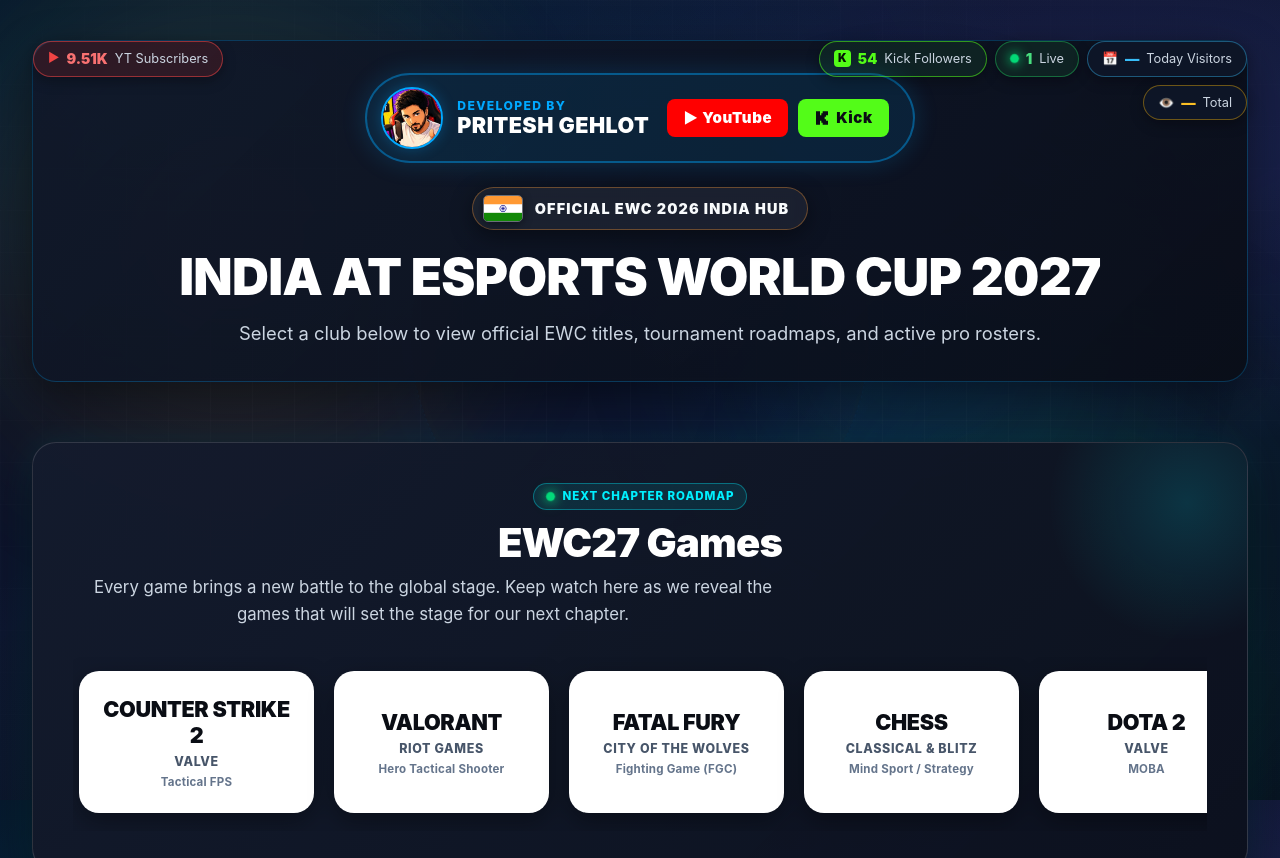
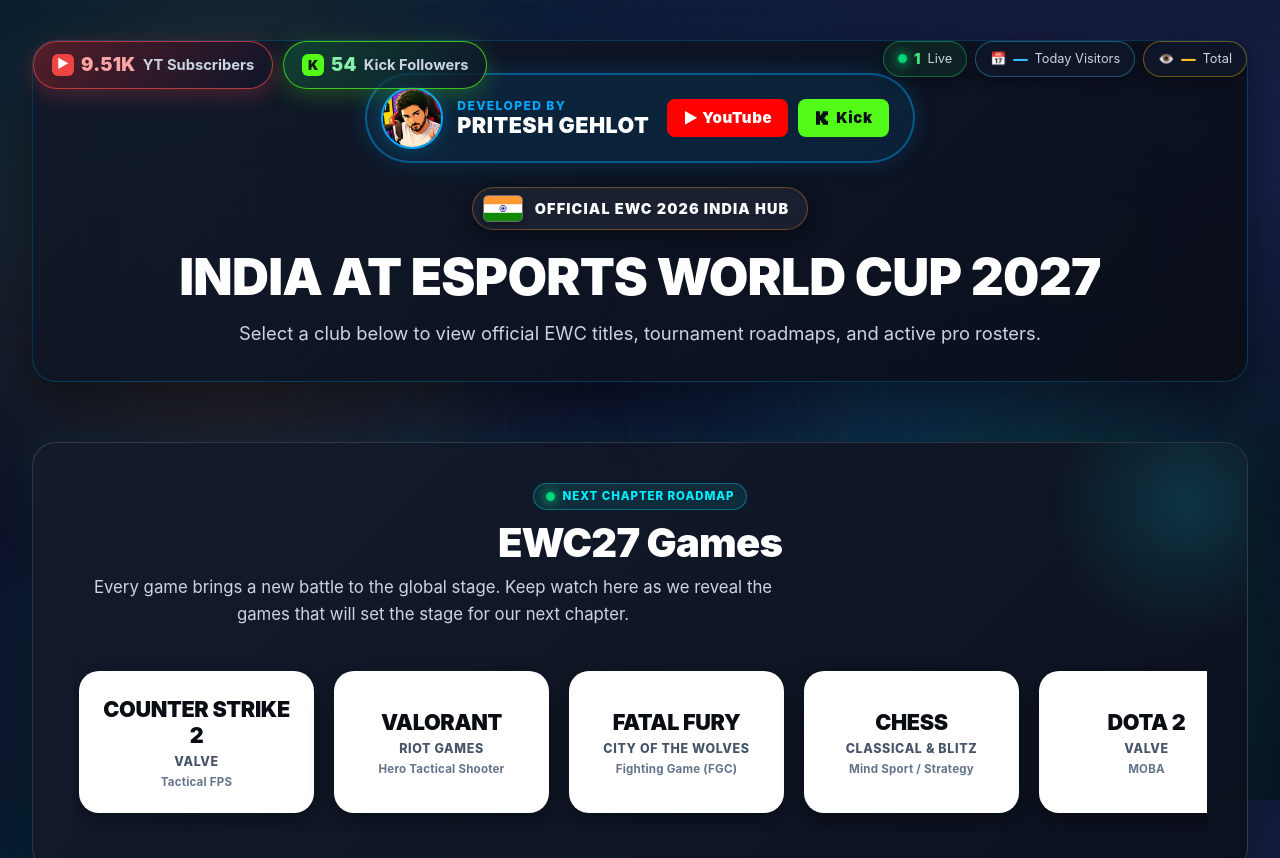
Before and after one commit to Priteshghelot/IGC, a website: page index.html in a window 1280 px wide. Shown: the top 858 px of the page. Drawn offline with Linux system fonts and the light colour scheme; no server answers.

Commit message:
style: move Kick Followers to header left side and enlarge YT/Kick social pills

```diff
--- a/css/style.css
+++ b/css/style.css
@@ -3163,58 +3163,84 @@ button {
   left: 0;
   display: inline-flex;
   align-items: center;
-  gap: 8px;
+  gap: 10px;
+  flex-wrap: wrap;
   z-index: 5;
 }
 
+.visitor-stat-pill.visitor-stat-social-lg {
+  padding: 9px 18px;
+  font-size: 0.92rem;
+  font-weight: 700;
+  border-width: 1.5px;
+  box-shadow: 0 6px 20px rgba(0, 0, 0, 0.4);
+}
+
+.visitor-stat-pill.visitor-stat-social-lg strong {
+  font-size: 1.15rem;
+  font-weight: 950;
+  letter-spacing: 0.02em;
+}
+
 .visitor-stat-pill.visitor-stat-yt {
-  border-color: rgba(239, 68, 68, 0.55);
-  background: rgba(127, 29, 29, 0.28);
+  border-color: rgba(239, 68, 68, 0.72);
+  background: linear-gradient(135deg, rgba(220, 38, 38, 0.34), rgba(15, 23, 42, 0.92));
+  box-shadow: 0 6px 22px rgba(239, 68, 68, 0.28);
   text-decoration: none;
-  transition: transform 0.18s ease, border-color 0.18s ease;
+  transition: transform 0.18s ease, border-color 0.18s ease, box-shadow 0.18s ease;
 }
 
 .visitor-stat-pill.visitor-stat-yt:hover {
-  transform: translateY(-1px);
+  transform: translateY(-2px);
   border-color: #ef4444;
+  box-shadow: 0 8px 26px rgba(239, 68, 68, 0.45);
 }
 
 .visitor-stat-pill.visitor-stat-yt strong {
-  color: #f87171;
+  color: #fca5a5;
 }
 
 .yt-dot-icon {
-  color: #ef4444;
+  display: inline-flex;
+  align-items: center;
+  justify-content: center;
+  width: 22px;
+  height: 22px;
+  border-radius: 6px;
+  background: #ef4444;
+  color: #ffffff;
   font-size: 0.78rem;
 }
 
 .visitor-stat-pill.visitor-stat-kick {
-  border-color: rgba(83, 252, 24, 0.55);
-  background: rgba(20, 83, 45, 0.25);
+  border-color: rgba(83, 252, 24, 0.72);
+  background: linear-gradient(135deg, rgba(22, 163, 74, 0.3), rgba(15, 23, 42, 0.92));
+  box-shadow: 0 6px 22px rgba(83, 252, 24, 0.24);
   text-decoration: none;
-  transition: transform 0.18s ease, border-color 0.18s ease;
+  transition: transform 0.18s ease, border-color 0.18s ease, box-shadow 0.18s ease;
 }
 
 .visitor-stat-pill.visitor-stat-kick:hover {
-  transform: translateY(-1px);
+  transform: translateY(-2px);
   border-color: #53fc18;
+  box-shadow: 0 8px 26px rgba(83, 252, 24, 0.42);
 }
 
 .visitor-stat-pill.visitor-stat-kick strong {
-  color: #53fc18;
+  color: #86efac;
 }
 
 .kick-k-icon {
   display: inline-flex;
   align-items: center;
   justify-content: center;
-  width: 17px;
-  height: 17px;
-  border-radius: 4px;
+  width: 22px;
+  height: 22px;
+  border-radius: 6px;
   background: #53fc18;
   color: #051305;
   font-weight: 950;
-  font-size: 0.7rem;
+  font-size: 0.85rem;
 }
 
 .live-visitor-bar {
--- a/index.html
+++ b/index.html
@@ -5,7 +5,7 @@
   <meta name="viewport" content="width=device-width, initial-scale=1.0">
   <title>India EWC Hub | Developed by Pritesh Gehlot</title>
   <meta name="description" content="Official tracker for India's EWC Club Partners (GodLike Esports in Golden Yellow & S8UL Esports in Sky Blue) developed by Pritesh Gehlot.">
-  <link rel="stylesheet" href="css/style.css?v=25">
+  <link rel="stylesheet" href="css/style.css?v=26">
   <link rel="stylesheet" href="css/responsive.css?v=19">
 </head>
 <body>
@@ -47,22 +47,22 @@
 
     <div class="home-header">
 
-      <!-- Left Side: YouTube Subscriber Count -->
-      <div class="header-left-stats" aria-label="YouTube Subscriber Count">
-        <a href="https://www.youtube.com/@priteshgehlot" target="_blank" rel="noopener noreferrer" class="visitor-stat-pill visitor-stat-yt" title="Subscribe on YouTube">
+      <!-- Left Side: Highlighted YouTube Subscribers & Kick Followers -->
+      <div class="header-left-stats" aria-label="YouTube and Kick Follower Counts">
+        <a href="https://www.youtube.com/@priteshgehlot" target="_blank" rel="noopener noreferrer" class="visitor-stat-pill visitor-stat-yt visitor-stat-social-lg" title="Subscribe to Pritesh Gehlot on YouTube">
           <span class="yt-dot-icon">▶</span>
           <strong id="stat-yt-subs">9.51K</strong>
           <span>YT Subscribers</span>
         </a>
-      </div>
-
-      <!-- Right Side: Kick Followers + Live Visitor & Views Counter -->
-      <div class="live-visitor-bar" id="live-visitor-bar" aria-label="Kick Followers and Live Visitor Statistics">
-        <a href="https://kick.com/pritesh-gehlot" target="_blank" rel="noopener noreferrer" class="visitor-stat-pill visitor-stat-kick" title="Follow on Kick">
+        <a href="https://kick.com/pritesh-gehlot" target="_blank" rel="noopener noreferrer" class="visitor-stat-pill visitor-stat-kick visitor-stat-social-lg" title="Follow Pritesh Gehlot on Kick">
           <span class="kick-k-icon">K</span>
           <strong id="stat-kick-followers">54</strong>
           <span>Kick Followers</span>
         </a>
+      </div>
+
+      <!-- Right Side: Live Visitor & Views Counter -->
+      <div class="live-visitor-bar" id="live-visitor-bar" aria-label="Live Visitor Statistics">
         <div class="visitor-stat-pill visitor-stat-live">
           <span class="pulsing-live-dot"></span>
           <strong id="stat-active-now">1</strong>
```
